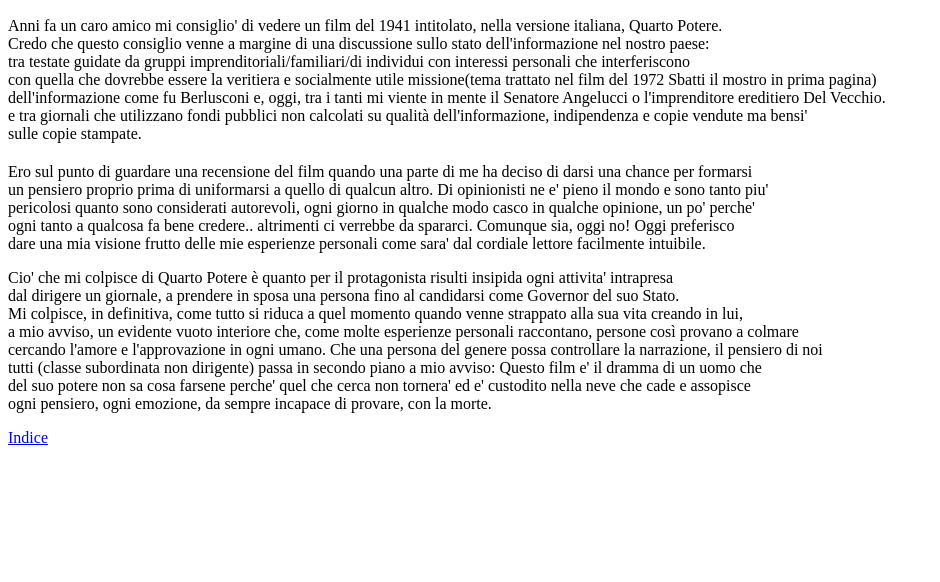
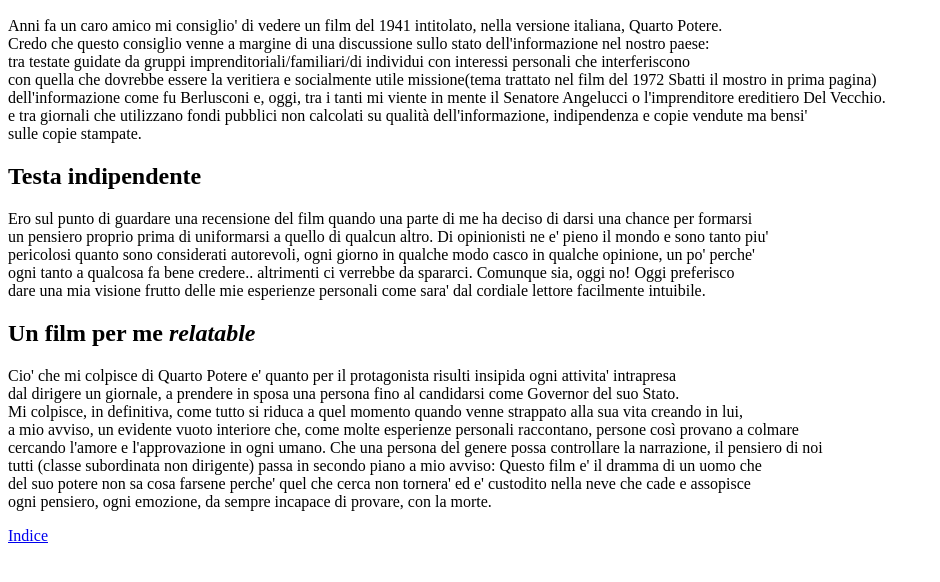
Before and after one commit to gfgabrielefavaro/FavaroBlog, a plain HTML site: page citizen_kane.html in a window 1280 px wide. Shown: the part 96-678 px from the top of the page, without its empty margins (0-940 px from the left). Drawn offline with Linux system fonts and the light colour scheme.

Commit message:
Correzioni a Citizen Kane

```diff
--- a/citizen_kane.html
+++ b/citizen_kane.html
@@ -8,13 +8,14 @@ con quella che dovrebbe essere la veritiera e socialmente utile missione(tema tr
 dell'informazione come fu Berlusconi e, oggi, tra i tanti mi viente in mente il Senatore Angelucci o l'imprenditore ereditiero Del Vecchio. <br>
 e tra giornali che utilizzano fondi pubblici non calcolati su qualità dell'informazione, indipendenza e copie vendute ma bensi'<br>
 sulle copie stampate.</p>
-<h2></h2>
+<h2>Testa indipendente</h2>
 <p>Ero sul punto di guardare una recensione del film quando una parte di me ha deciso di darsi una chance per formarsi<br>
 un pensiero proprio prima di uniformarsi a quello di qualcun altro. Di opinionisti ne e' pieno il mondo e sono tanto piu'<br>
 pericolosi quanto sono considerati autorevoli, ogni giorno in qualche modo casco in qualche opinione, un po' perche'<br>
 ogni tanto a qualcosa fa bene credere.. altrimenti ci verrebbe da spararci. Comunque sia, oggi no! Oggi preferisco <br>
 dare una mia visione frutto delle mie esperienze personali come sara' dal cordiale lettore facilmente intuibile.</p>
-<p>Cio' che mi colpisce di Quarto Potere è quanto per il protagonista risulti insipida ogni attivita' intrapresa <br>
+<h2>Un film per me <i>relatable</i></h2>
+<p>Cio' che mi colpisce di Quarto Potere e' quanto per il protagonista risulti insipida ogni attivita' intrapresa <br>
 dal dirigere un giornale, a prendere in sposa una persona fino al candidarsi come Governor del suo Stato. <br>
 Mi colpisce, in definitiva, come tutto si riduca a quel momento quando venne strappato alla sua vita creando in lui,<br>
 a mio avviso, un evidente vuoto interiore che, come molte esperienze personali raccontano, persone così provano a colmare<br>
```
